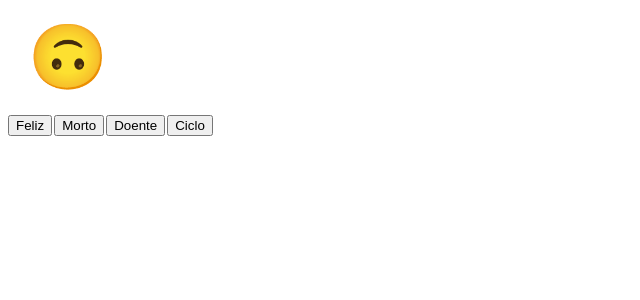
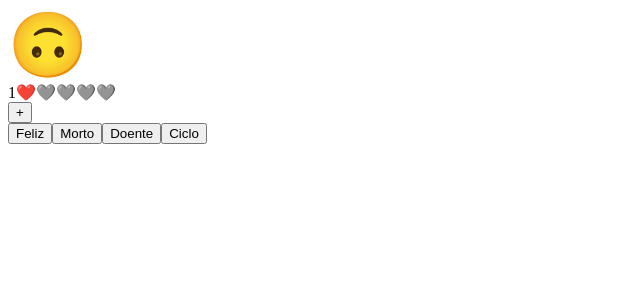
Before and after one commit to ufjf-dcc207/ufjf-dcc207-2026-3-a-atv06-mateussalamargo, a React (Vite) app: page / in a window 1280 px wide. Shown: the top 300 px of the page, without its empty margins (0-640 px from the left). Built offline with nearby package versions, Linux system fonts and the light colour scheme.

Commit message:
Adiciona componente Atributo

```diff
--- /dev/null
+++ b/src/Atributo.tsx
@@ -0,0 +1,29 @@
+import { useState } from "react"
+
+export default function Atributo() {
+    const [valor,setValor] = useState<number>(1)
+    let coracoes = ""
+    for(let i = 0; i < 5; i++) {
+        if(i < valor) {
+            coracoes += "❤️"
+        }
+        else {
+            coracoes += "🩶"
+        }
+    }
+
+    function coracaoClick() {
+        if(valor === 5)
+            setValor(0)
+        else
+            setValor(valor+1)
+    }
+
+
+    return (
+        <>
+            <div className="atributo">{valor}{coracoes}</div>
+            <button onClick={coracaoClick}>+</button>
+        </>
+    )
+}
--- a/src/Emoji.tsx
+++ b/src/Emoji.tsx
@@ -1,4 +1,6 @@
 import { useState } from "react";
+import Atributo from "./Atributo";
+import './emoji.css'
 
 type EmojiKeys = "feliz" | "morto" | "doente";
 
@@ -29,13 +31,13 @@ export default function Emoji() {
 
             case "morto":
                 setStatus("feliz")
-                break
         }
     }
 
     return (
         <>
             <div className="emoji">{EmojiMap.get(status) || "🙃"}</div>
+            <Atributo/>
             <div className="acoes">
                 <button onClick={felizClick}>Feliz</button>
                 <button onClick={mortoClick}>Morto</button>
--- /dev/null
+++ b/src/emoji.css
@@ -0,0 +1,7 @@
+.emoji {
+    font-size: 4em;
+}
+
+.acoes {
+    gap: 5px;
+}
--- a/src/main.tsx
+++ b/src/main.tsx
@@ -1,7 +1,6 @@
 import { StrictMode } from 'react'
 import { createRoot } from 'react-dom/client'
 import App from './App.tsx'
-import './stye.css'
 
 createRoot(document.getElementById('root')!).render(
   <StrictMode>
--- a/src/stye.css
+++ /dev/null
@@ -1,9 +0,0 @@
-.emoji {
-    font-size: 4em;
-    margin: 20px;
-}
-
-.acoes {
-    display: flex;
-    gap: 2px;
-}
```
Also changed, not shown: src/atributo.css (added).
